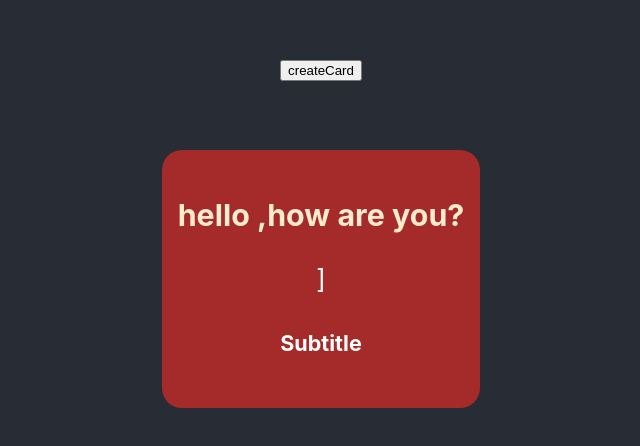
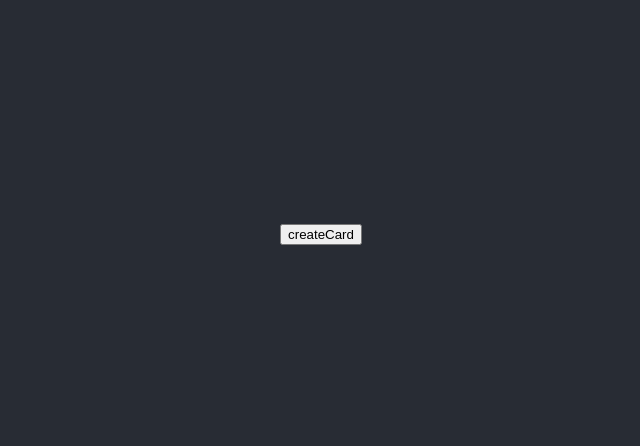
Before and after one commit to Nahuelfigueroa2000/PractiandoGit, a React (Create React App) app: page / in a window 1280 px wide. Shown: the part 166-612 px from the top of the page, without its empty margins (319-959 px from the left). Built offline with nearby package versions, Linux system fonts and the light colour scheme.

Commit message:
Functionality

```diff
--- a/src/App.js
+++ b/src/App.js
@@ -1,17 +1,13 @@
-import logo from './logo.svg';
-import './App.css';
-import React , {useState} from 'react';
-import  Cards from "./components/crads"
+import "./App.css";
+import React, { useState } from "react";
+import Cards from "./components/crads";
 
 function App() {
-  const [name,setName] = useState();
-  const [cards,setCards] = useState([]);//forma de  hacer un estado.
-  function click(event){
-    var names= prompt("");
-    var newCards= cards;
+  const [cardNames, setCardNames] = useState([]); //forma de  hacer un estado.
+  function click(event) {
+    let names = prompt("");
 
-    setName(names);
-    setCards(newCards.push(names));
+    setCardNames([...cardNames, names]);
 
     event.preventDefault();
   }
@@ -19,20 +15,15 @@ function App() {
   return (
     <div className="App">
       <header className="App-header">
-        <button onClick={click}>
-          createCard
-        </button>
-        <h1>{name}</h1>
-        <Cards name={name}></Cards>
-        {
-          cards.map(names => (<Cards name={name}></Cards>))
-        }
+        <button onClick={click}>createCard</button>
+
+        {cardNames?.map(function (value) {
+          console.log(value);
+          return <Cards name={value} />;
+        })}
       </header>
     </div>
   );
 }
 
-
-
-
 export default App;
```
